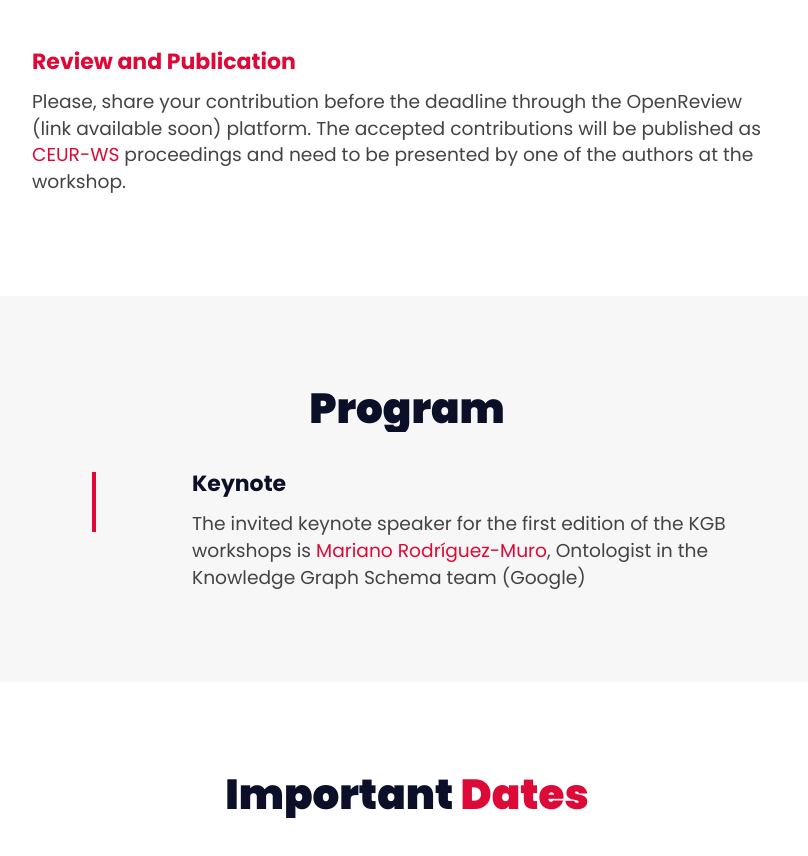
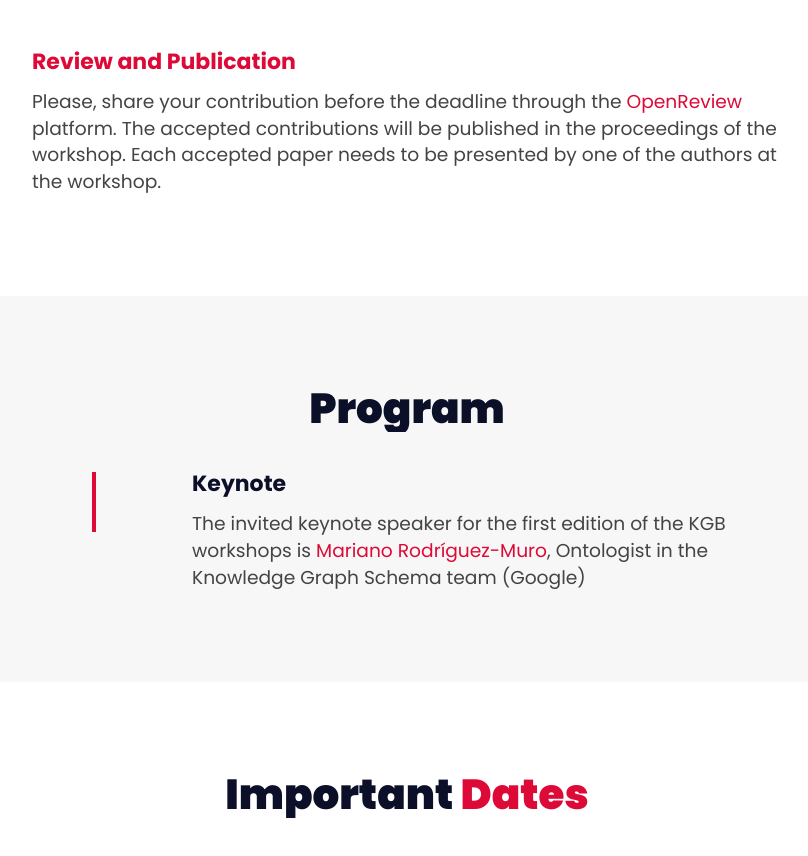
Before and after one commit to kgb-workshop/website, an Eleventy site: page index.html in a window 1280 px wide. Shown: the part 1969-2825 px from the top of the page, without its empty margins (233-1041 px from the left). Built offline with nearby package versions, Linux system fonts and the light colour scheme; Eleventy itself is replaced by a stand-in of ours; files that its build step writes are made by us from their sources; no server answers; what @comunica/actor-init-sparql-rdfjs, n3, q would draw is missing.

Commit message:
add openreview links

```diff
--- a/index.html
+++ b/index.html
@@ -178,7 +178,7 @@
 					<div class="col-md-8 col-md-offset-2">
 						<h3 class="title"><span style="color: #dd0a37;">Review and Publication</span></h3>
 						<p style="font-size: 14pt">
-							Please, share your contribution before the deadline through the OpenReview (link available soon) platform. The accepted contributions will be published as <a href="http://ceur-ws.org/">CEUR-WS</a> proceedings and need to be presented by one of the authors at the workshop.
+							Please, share your contribution before the deadline through the <a href="https://openreview.net/group?id=eswc-conferences.org/ESWC/2019/Workshop/KGB">OpenReview</a> platform. The accepted contributions will be published in the proceedings of the workshop. Each accepted paper needs to be presented by one of the authors at the workshop.
 						</p>
 					</div>
 				</div>
```
Also changed, not shown: 1 other file.
